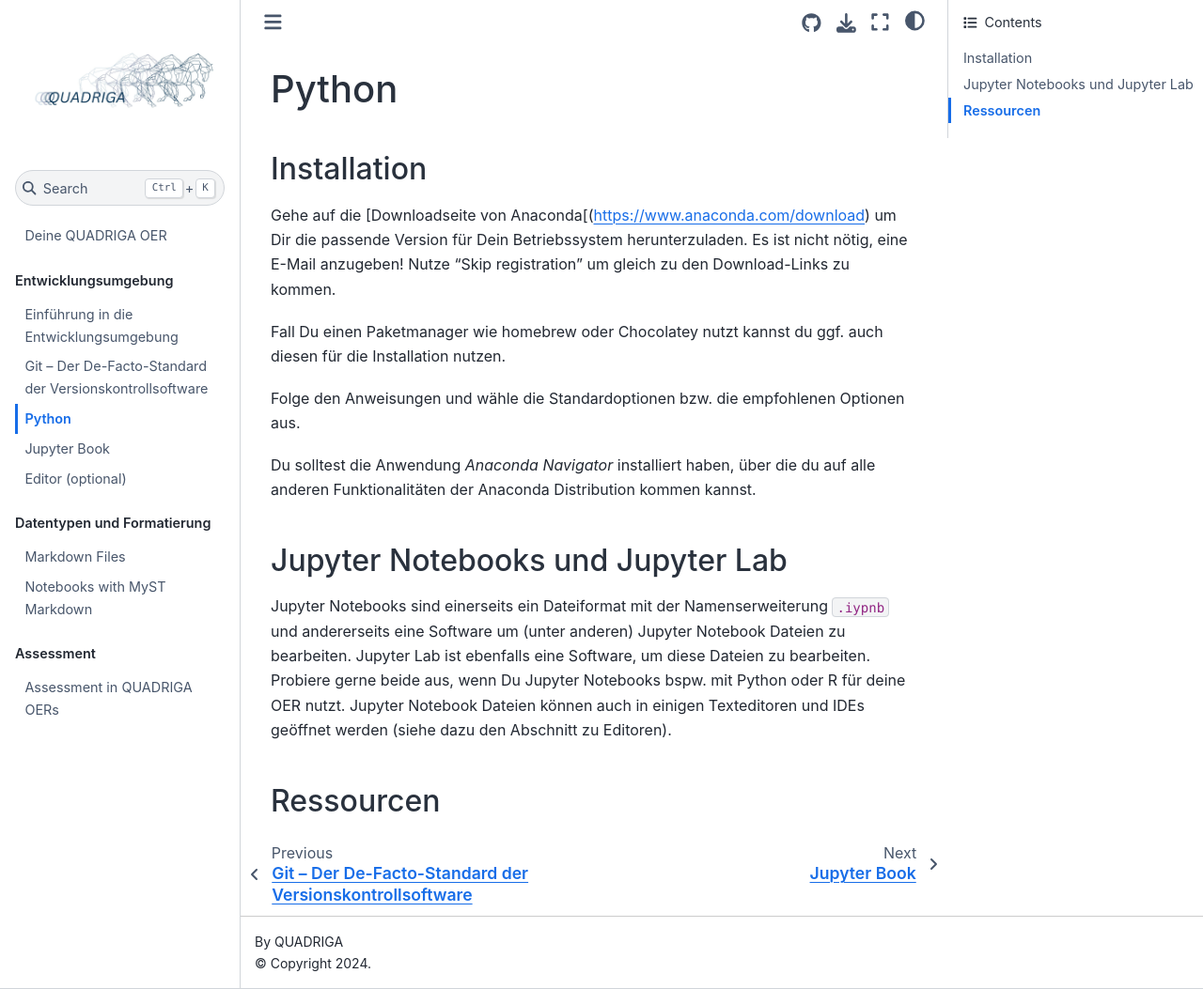
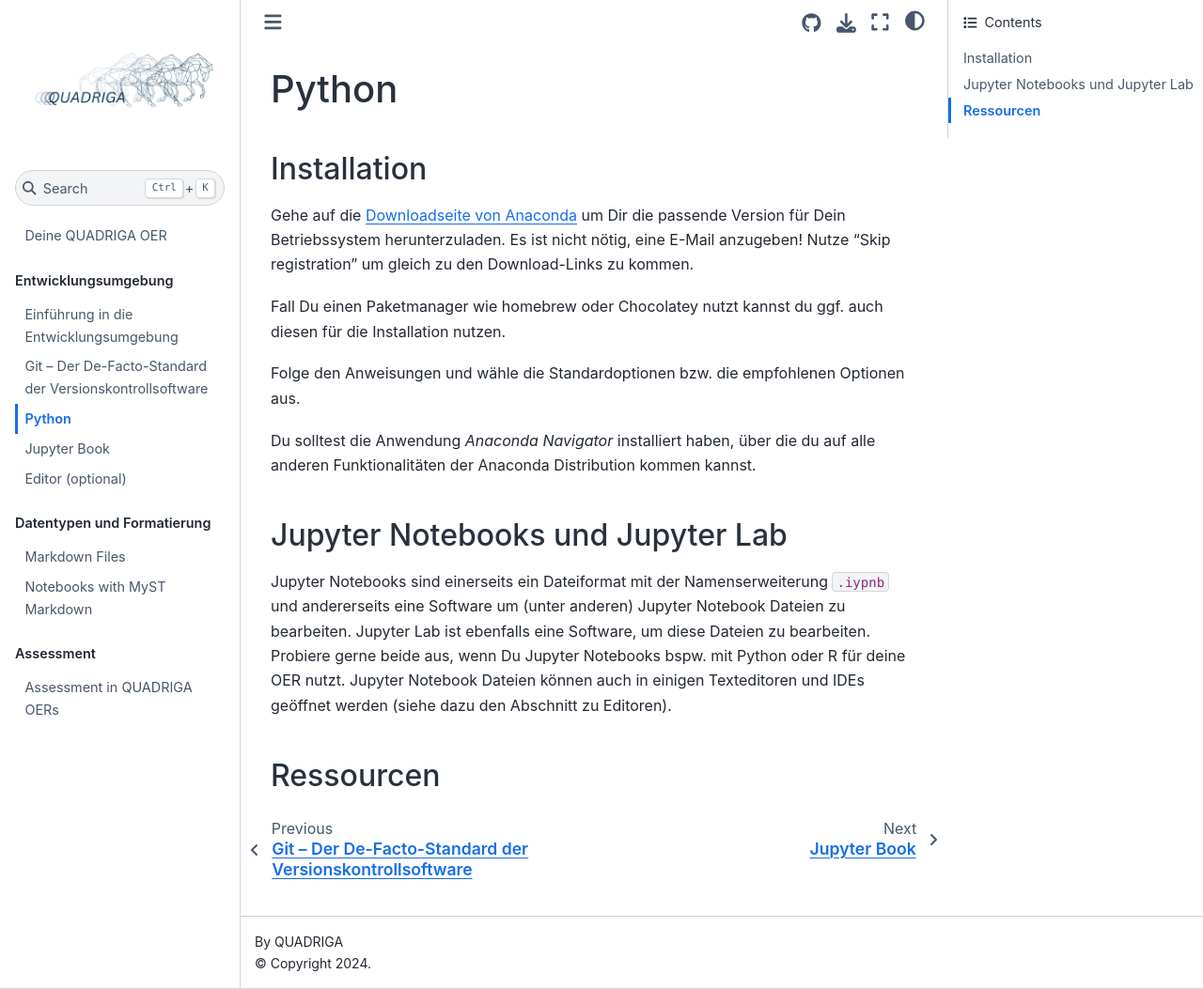
Before and after one commit to samidfy/Book_Template, a Jupyter Book: the page built from develop/python.md, in a window 1280 px wide and 1053 px high. Shown: the whole window at 94% size. Built offline with Jupyter Book 1.0.4 settings and Sphinx 7.4.7 and the Sphinx Book theme 1.1.4, drawn with Linux system fonts in a browser that asks for light colours; pages that are not in the unit, such as notebooks, are missing from menus.

Commit message:
Fix Link zur Anaconda Downloadseite

```diff
--- a/develop/python.md
+++ b/develop/python.md
@@ -1,7 +1,7 @@
 # Python
 
 ## Installation
-Gehe auf die [Downloadseite von Anaconda[(https://www.anaconda.com/download) um Dir die passende Version für Dein Betriebssystem herunterzuladen. Es ist nicht nötig, eine E-Mail anzugeben! Nutze "Skip registration" um gleich zu den Download-Links zu kommen.
+Gehe auf die [Downloadseite von Anaconda](https://www.anaconda.com/download) um Dir die passende Version für Dein Betriebssystem herunterzuladen. Es ist nicht nötig, eine E-Mail anzugeben! Nutze "Skip registration" um gleich zu den Download-Links zu kommen.
 
 Fall Du einen Paketmanager wie homebrew oder Chocolatey nutzt kannst du ggf. auch diesen für die Installation nutzen.
 
```
